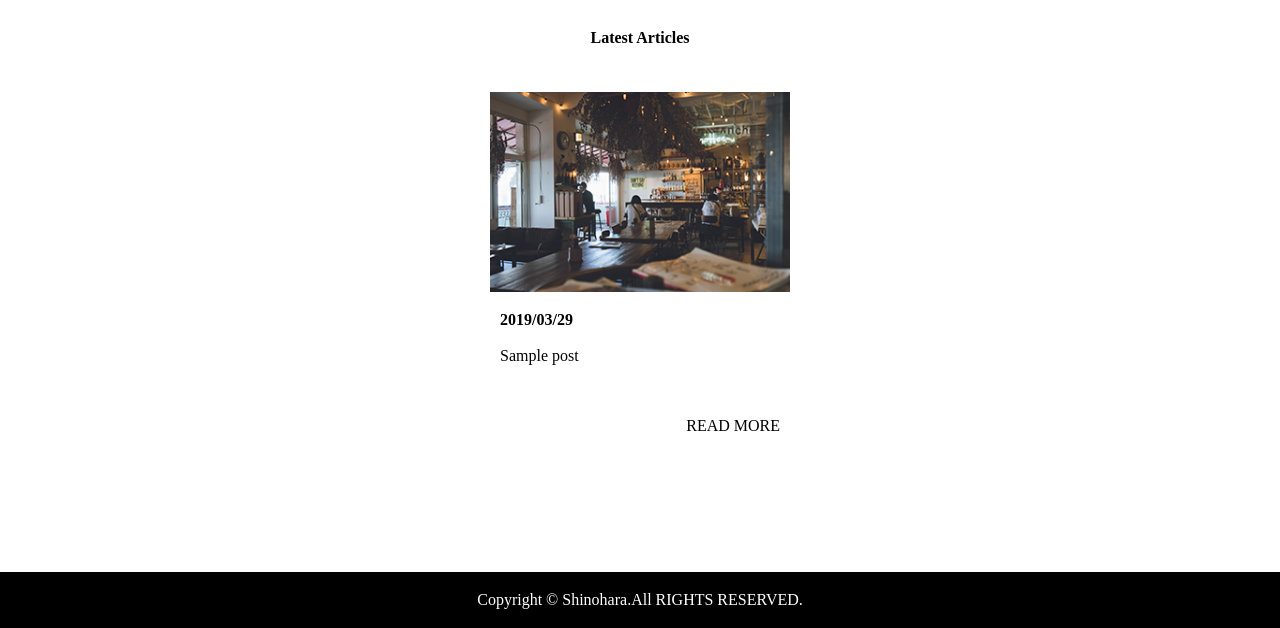
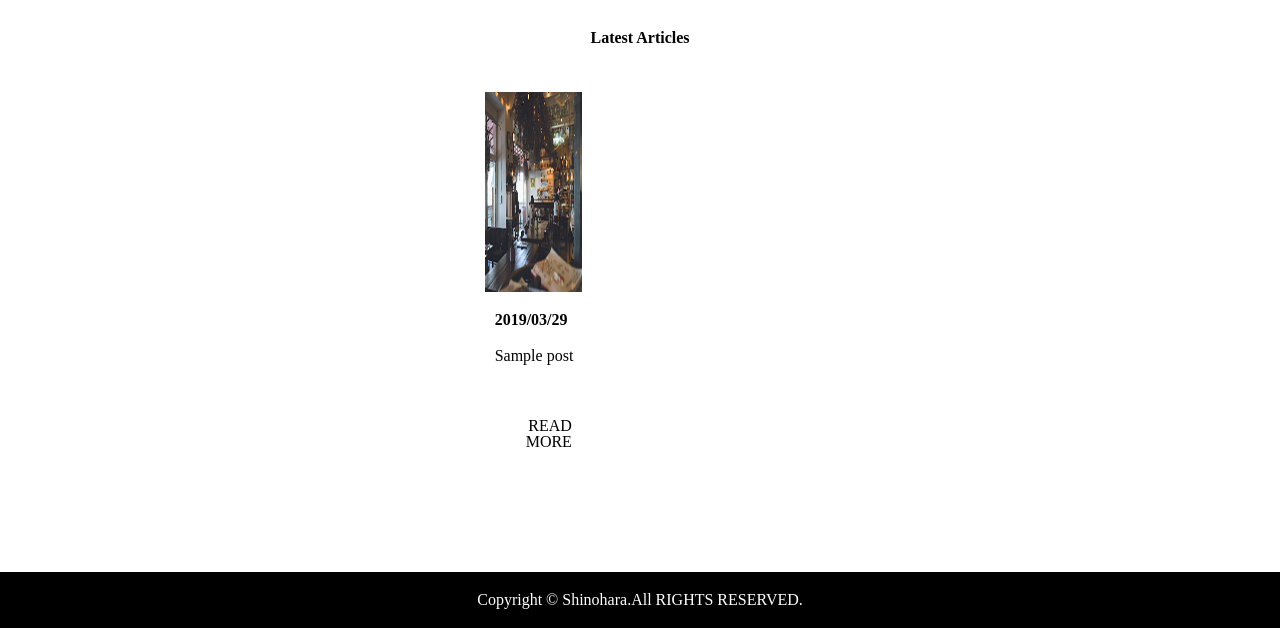
Before and after one commit to HirokoAB/OJT, a WordPress theme: template index.php in a window 1280 px wide. Shown: the part 623-1251 px from the top of the page. Run offline with PHP 8.4 and a stand-in for WordPress, Linux system fonts and the light colour scheme; the site name, menu and one post (Sample post) are stand-ins, and other content is empty.

Commit message:
記事一覧　縦並び問題解決 ＆ レスポンシブ幅調整

```diff
--- a/css/style.css
+++ b/css/style.css
@@ -104,11 +104,12 @@ a{
   margin-right: 30px;
   margin-bottom: 30px;
   height: 450px;
-  width: 300px;
+  width: 31.3%;
   transition: .8s;
   border-radius: 5px;
 }
 
+.img-box li:nth-child(3),
 .img-box li:last-child{
   margin-right: 0;
 }
@@ -119,7 +120,7 @@ a{
 
 .img-box img{
   height: 200px;
-  width: 300px;
+  max-width: 100%;
 }
 
 .date{
@@ -245,7 +246,12 @@ footer{
 
   .img-box li{
     margin: 0 0 20px 0;
+    width: 400px;
     height: 100%;
   }
 
+  .next{
+    margin-bottom: 20px;
+  }
+
 }
--- a/index.php
+++ b/index.php
@@ -47,10 +47,9 @@
       <!-- postsの中に表示件数で指定した数の投稿を代入 -->
       <?php $posts = get_posts($args);?>
       <?php if (have_posts()): ?>
-      <div class="container">
+        <ul class="img-box">
         <?php foreach ( $posts as $post ): ?>
           <?php setup_postdata($post);?>
-        <ul class="img-box">
           <li>
             <?php if (has_post_thumbnail()): ?>
               <?php the_post_thumbnail('thumbnail'); ?>
@@ -60,12 +59,11 @@
             <h3 class="date"><?php the_time('Y/m/d');?></h3>
             <p class="article"><?php the_title();?></p>
             <div class="read">
-              <a href="" class="next">READ MORE</a>
+              <a href="<?php the_permalink(); ?>" class="next">READ MORE</a>
             </div>
           </li>
+        <?php endforeach; ?>
         </ul>
-        <?php endforeach; ?>
-      </div>
       <?php endif; ?>
     </main>
   </div>
```
